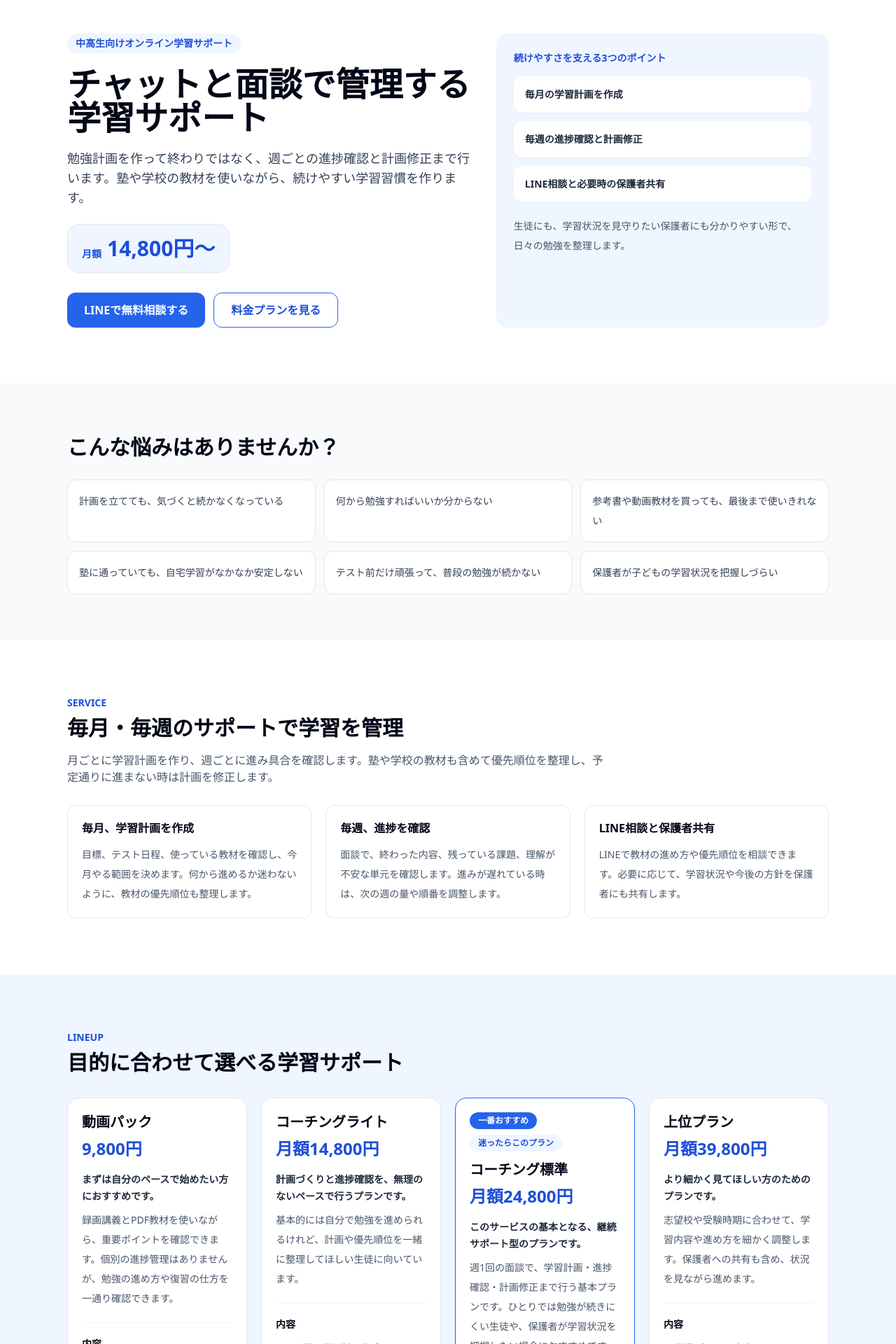
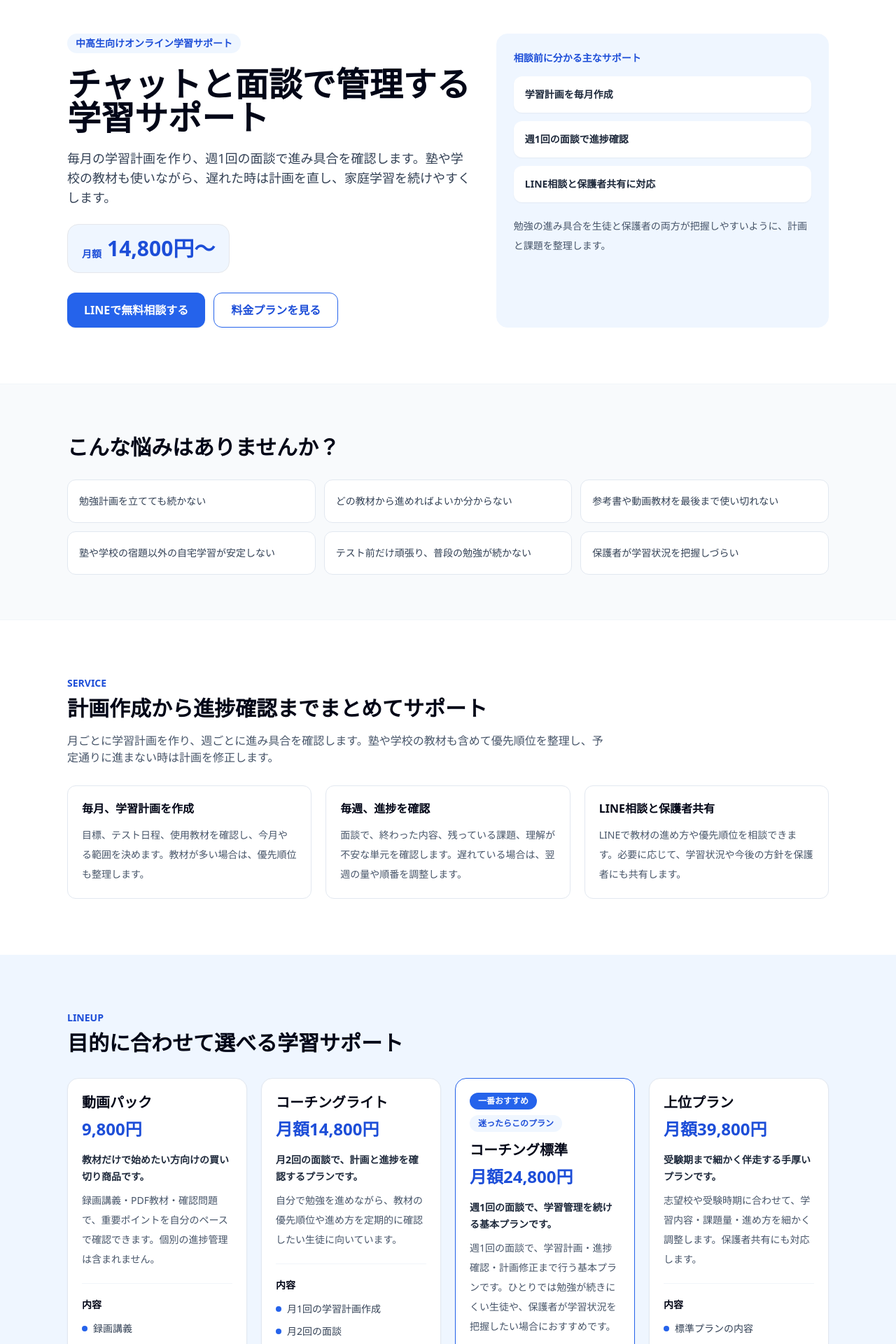
Before and after one commit to sitemakes/study-plan, a Next.js app: page / in a window 1280 px wide. Shown: the top 1920 px of the page at 70% size. Built offline with nearby package versions, Linux system fonts and the light colour scheme.

Commit message:
Polish landing page copy

```diff
--- a/app/page.tsx
+++ b/app/page.tsx
@@ -1,27 +1,27 @@
 const LINE_URL = "https://line.me/R/ti/p/@xxxxx";
 
 const heroFeatures = [
-  "毎月の学習計画を作成",
-  "毎週の進捗確認と計画修正",
-  "LINE相談と必要時の保護者共有"
+  "学習計画を毎月作成",
+  "週1回の面談で進捗確認",
+  "LINE相談と保護者共有に対応"
 ];
 
 const worries = [
-  "計画を立てても、気づくと続かなくなっている",
-  "何から勉強すればいいか分からない",
-  "参考書や動画教材を買っても、最後まで使いきれない",
-  "塾に通っていても、自宅学習がなかなか安定しない",
-  "テスト前だけ頑張って、普段の勉強が続かない",
-  "保護者が子どもの学習状況を把握しづらい"
+  "勉強計画を立てても続かない",
+  "どの教材から進めればよいか分からない",
+  "参考書や動画教材を最後まで使い切れない",
+  "塾や学校の宿題以外の自宅学習が安定しない",
+  "テスト前だけ頑張り、普段の勉強が続かない",
+  "保護者が学習状況を把握しづらい"
 ];
 
 const products = [
   {
     name: "動画パック",
     price: "9,800円",
-    lead: "まずは自分のペースで始めたい方におすすめです。",
+    lead: "教材だけで始めたい方向けの買い切り商品です。",
     description:
-      "録画講義とPDF教材を使いながら、重要ポイントを確認できます。個別の進捗管理はありませんが、勉強の進め方や復習の仕方を一通り確認できます。",
+      "録画講義・PDF教材・確認問題で、重要ポイントを自分のペースで確認できます。個別の進捗管理は含まれません。",
     items: [
       "録画講義",
       "PDF教材",
@@ -41,9 +41,9 @@ const products = [
   {
     name: "コーチングライト",
     price: "月額14,800円",
-    lead: "計画づくりと進捗確認を、無理のないペースで行うプランです。",
+    lead: "月2回の面談で、計画と進捗を確認するプランです。",
     description:
-      "基本的には自分で勉強を進められるけれど、計画や優先順位を一緒に整理してほしい生徒に向いています。",
+      "自分で勉強を進めながら、教材の優先順位や進め方を定期的に確認したい生徒に向いています。",
     items: [
       "月1回の学習計画作成",
       "月2回の面談",
@@ -61,7 +61,7 @@ const products = [
   {
     name: "コーチング標準",
     price: "月額24,800円",
-    lead: "このサービスの基本となる、継続サポート型のプランです。",
+    lead: "週1回の面談で、学習管理を続ける基本プランです。",
     description:
       "週1回の面談で、学習計画・進捗確認・計画修正まで行う基本プランです。ひとりでは勉強が続きにくい生徒や、保護者が学習状況を把握したい場合におすすめです。",
     featured: true,
@@ -85,9 +85,9 @@ const products = [
   {
     name: "上位プラン",
     price: "月額39,800円",
-    lead: "より細かく見てほしい方のためのプランです。",
+    lead: "受験期まで細かく伴走する手厚いプランです。",
     description:
-      "志望校や受験時期に合わせて、学習内容や進め方を細かく調整します。保護者への共有も含め、状況を見ながら進めます。",
+      "志望校や受験時期に合わせて、学習内容・課題量・進め方を細かく調整します。保護者共有にも対応します。",
     items: [
       "標準プランの内容",
       "より細かい学習管理",
@@ -108,18 +108,18 @@ const products = [
 ];
 
 const videoPackItems = [
-  "重要ポイントを動画で確認できる",
-  "PDF教材で手を動かしながら学べる",
-  "確認問題で理解度をチェックできる",
-  "おすすめの進め方に沿って学習できる",
-  "復習チェックリストで抜け漏れを確認できる"
+  "録画講義で重要ポイントを確認",
+  "PDF教材で手を動かして学習",
+  "確認問題で理解度をチェック",
+  "学習ガイドに沿って進められる",
+  "復習チェックリストで抜け漏れを確認"
 ];
 
 const coachingItems = [
-  "月ごとの学習計画の作成",
-  "週ごとの進捗確認",
+  "毎月の学習計画作成",
+  "週1回の進捗確認",
   "教材の優先順位整理",
-  "計画の修正",
+  "遅れに合わせた計画修正",
   "LINEでの相談対応",
   "必要に応じた保護者共有"
 ];
@@ -127,11 +127,11 @@ const coachingItems = [
 const steps = [
   {
     title: "LINEで相談",
-    text: "まずは、今の学習状況や困っていることをLINEで送ってください。"
+    text: "現在の学習状況、使っている教材、困っていることをLINEで送ってください。"
   },
   {
     title: "初回面談",
-    text: "Zoomで、目標・使っている教材・普段の勉強状況を確認します。動画パックが合うのか、コーチングプランが合うのかも一緒に整理します。"
+    text: "Zoomで目標、教材、普段の勉強時間を確認します。どのプランが合うかも整理します。"
   },
   {
     title: "商品・プランを選択",
@@ -139,11 +139,11 @@ const steps = [
   },
   {
     title: "学習開始",
-    text: "動画教材や学習計画に沿って、無理のないペースで学習を進めます。"
+    text: "教材と学習計画に沿って、毎日の勉強を進めます。"
   },
   {
     title: "進捗確認・計画修正",
-    text: "コーチングプランでは、面談やLINEで進み具合を確認し、必要に応じて計画を見直します。"
+    text: "コーチングでは面談とLINEで進み具合を確認し、遅れや理解度に合わせて計画を直します。"
   }
 ];
 
@@ -154,7 +154,7 @@ const comparison = [
     target: "まず試してみたい方",
     contents: "録画講義、PDF教材、確認問題、学習ガイド、復習チェックリスト",
     fit: "自分のペースで学びたい方",
-    description: "録画講義と教材で、自分のペースで学習を進める買い切り型の商品です。",
+    description: "録画講義と教材で、自分のペースで学習する買い切り型の商品です。",
     labels: [],
     featured: false
   },
@@ -164,7 +164,7 @@ const comparison = [
     target: "最低限のサポートがほしい方",
     contents: "月1回の学習計画作成、月2回の面談、進捗確認、チャット相談",
     fit: "自分で進めつつ、計画管理を手伝ってほしい方",
-    description: "自分で進める力はあり、定期的に方向性を確認したい方向けです。",
+    description: "自分で進めながら、月2回の面談で方向性を確認したい方向けです。",
     labels: [],
     featured: false
   },
@@ -175,7 +175,7 @@ const comparison = [
     contents: "月ごとの学習方針設計、月4回の面談、週次確認、計画修正、チャット相談",
     fit: "ひとりでは勉強が続きにくい方",
     description:
-      "週1回の面談で、学習計画・進捗確認・計画修正まで行う基本プランです。ひとりでは勉強が続きにくい生徒や、保護者が学習状況を把握したい場合におすすめです。",
+      "週1回の面談で、学習計画・進捗確認・計画修正まで行う基本プランです。保護者が学習状況を把握したい場合にもおすすめです。",
     labels: ["一番おすすめ", "迷ったらこのプラン"],
     featured: true
   },
@@ -185,7 +185,7 @@ const comparison = [
     target: "手厚い個別サポートを受けたい方",
     contents: "標準プランの内容、志望校別の学習方針、課題確認、保護者共有",
     fit: "受験まで細かく見てほしい方",
-    description: "志望校や受験時期に合わせて、より細かく学習状況を確認したい方向けです。",
+    description: "志望校や受験時期に合わせて、課題量や進め方まで細かく見直します。",
     labels: [],
     featured: false
   }
@@ -193,21 +193,21 @@ const comparison = [
 
 const recommended = [
   "計画を立てても勉強が続かない",
-  "動画や参考書を買っても使いこなせない",
-  "自分に合った勉強の進め方が分からない",
-  "塾以外の自宅学習も整えたい",
-  "毎週の進捗確認がある方が頑張りやすい",
-  "保護者も学習状況を把握したい"
+  "教材の優先順位を決めてほしい",
+  "塾や学校の教材をうまく使いたい",
+  "自宅学習の進み具合を見てほしい",
+  "毎週の面談がある方が続けやすい",
+  "保護者も学習状況を確認したい"
 ];
 
 const faqs = [
   {
     q: "動画パックだけでも利用できますか？",
-    a: "はい。動画パックだけでも利用できます。自分のペースで学びたい方に向いています。"
+    a: "はい。動画パックだけでも利用できます。録画講義と教材で、自分のペースで進めたい方に向いています。"
   },
   {
     q: "コーチングでは授業もありますか？",
-    a: "基本は授業ではなく、学習計画と進捗管理が中心です。必要に応じて、勉強内容や勉強方法の相談もできます。"
+    a: "基本は授業ではなく、学習計画・進捗確認・計画修正が中心です。必要に応じて、教材の使い方も相談できます。"
   },
   {
     q: "初回面談はプランに含まれますか？",
@@ -223,7 +223,7 @@ const faqs = [
   },
   {
     q: "途中でプラン変更できますか？",
-    a: "はい。学習状況や時期に合わせて、プラン変更の相談もできます。"
+    a: "はい。学習状況や時期に合わせて、プラン変更も相談できます。"
   }
 ];
 
@@ -284,7 +284,7 @@ export default function Home() {
             チャットと面談で管理する学習サポート
           </h1>
           <p className="mt-5 max-w-2xl text-base leading-8 text-slate-700 sm:text-lg">
-            勉強計画を作って終わりではなく、週ごとの進捗確認と計画修正まで行います。塾や学校の教材を使いながら、続けやすい学習習慣を作ります。
+            毎月の学習計画を作り、週1回の面談で進み具合を確認します。塾や学校の教材も使いながら、遅れた時は計画を直し、家庭学習を続けやすくします。
           </p>
           <div className="mt-6 inline-flex items-end gap-2 rounded-2xl border border-primary-100 bg-primary-50 px-5 py-4">
             <span className="text-sm font-bold text-primary-700">月額</span>
@@ -296,7 +296,7 @@ export default function Home() {
           </div>
         </div>
         <div className="rounded-2xl border border-primary-50 bg-primary-50 p-5 sm:p-6">
-          <p className="text-sm font-bold text-primary-700">続けやすさを支える3つのポイント</p>
+          <p className="text-sm font-bold text-primary-700">相談前に分かる主なサポート</p>
           <div className="mt-4 space-y-3">
             {heroFeatures.map((feature) => (
               <div key={feature} className="rounded-xl bg-white p-4 text-sm font-bold text-slate-800 shadow-sm">
@@ -305,7 +305,7 @@ export default function Home() {
             ))}
           </div>
           <p className="mt-5 text-sm leading-7 text-slate-600">
-            生徒にも、学習状況を見守りたい保護者にも分かりやすい形で、日々の勉強を整理します。
+            勉強の進み具合を生徒と保護者の両方が把握しやすいように、計画と課題を整理します。
           </p>
         </div>
       </section>
@@ -326,20 +326,20 @@ export default function Home() {
       <section id="service" className="mx-auto max-w-6xl px-4 py-14 sm:px-6 sm:py-20 lg:px-8">
         <SectionHeader
           eyebrow="SERVICE"
-          title="毎月・毎週のサポートで学習を管理"
+          title="計画作成から進捗確認までまとめてサポート"
           text="月ごとに学習計画を作り、週ごとに進み具合を確認します。塾や学校の教材も含めて優先順位を整理し、予定通りに進まない時は計画を修正します。"
         />
         <div className="mt-7 grid gap-5 lg:grid-cols-3">
           <div className="rounded-xl border border-slate-200 p-5">
             <h3 className="font-bold text-slate-950">毎月、学習計画を作成</h3>
             <p className="mt-3 text-sm leading-7 text-slate-600">
-              目標、テスト日程、使っている教材を確認し、今月やる範囲を決めます。何から進めるか迷わないように、教材の優先順位も整理します。
+              目標、テスト日程、使用教材を確認し、今月やる範囲を決めます。教材が多い場合は、優先順位も整理します。
             </p>
           </div>
           <div className="rounded-xl border border-slate-200 p-5">
             <h3 className="font-bold text-slate-950">毎週、進捗を確認</h3>
             <p className="mt-3 text-sm leading-7 text-slate-600">
-              面談で、終わった内容、残っている課題、理解が不安な単元を確認します。進みが遅れている時は、次の週の量や順番を調整します。
+              面談で、終わった内容、残っている課題、理解が不安な単元を確認します。遅れている場合は、翌週の量や順番を調整します。
             </p>
           </div>
           <div className="rounded-xl border border-slate-200 p-5">
@@ -399,7 +399,7 @@ export default function Home() {
           <SectionHeader
             eyebrow="VIDEO PACK"
             title="まずは動画パックから始められます"
-            text="いきなりコーチングを受けるのが不安な方は、動画パックから始めることもできます。録画講義・PDF教材・確認問題・学習ガイドを使って、自分のペースで学べます。"
+            text="コーチングの前に教材を試したい方は、動画パックから始められます。録画講義・PDF教材・確認問題で、自分のペースで学べます。"
           />
           <div className="rounded-2xl border border-slate-200 p-5 sm:p-6">
             <h3 className="font-bold text-slate-950">動画パックでできること</h3>
@@ -407,7 +407,7 @@ export default function Home() {
               <CheckList items={videoPackItems} />
             </div>
             <p className="mt-5 rounded-xl bg-slate-50 p-4 text-sm leading-7 text-slate-600">
-              動画パックは、学習内容の理解や勉強の進め方を確認するための商品です。個別の進捗管理や計画の見直しを希望する場合は、コーチングプランをご案内します。
+              動画パックは、学習内容を確認するための商品です。進捗管理や計画修正まで希望する場合は、LINEでコーチングプランをご相談ください。
             </p>
           </div>
         </div>
@@ -419,10 +419,10 @@ export default function Home() {
             <SectionHeader
               eyebrow="COACHING"
               title="コーチングで、勉強を続ける流れを作る"
-              text="コーチングでは、毎月の学習計画と毎週の進捗確認を行います。学校や塾の教材、参考書、動画教材の中から優先順位を決め、今やることを具体的にします。"
+              text="コーチングでは、毎月の学習計画と週1回の進捗確認を行います。学校や塾の教材、参考書、動画教材の中から優先順位を決め、今やることを具体的にします。"
             />
             <p className="mt-5 text-sm leading-7 text-slate-600 sm:text-base">
-              計画通りに進まなかった時は、勉強時間、教材の難しさ、優先順位を一緒に確認します。そのうえで、翌週に進める量や順番を調整し、無理なく続けられる計画に修正します。
+              計画通りに進まない時は、勉強時間、教材の難しさ、優先順位を確認します。そのうえで、翌週に進める量や順番を調整します。
             </p>
           </div>
           <div className="rounded-2xl bg-white p-5 shadow-sm sm:p-6">
@@ -455,7 +455,7 @@ export default function Home() {
           <SectionHeader
             eyebrow="PRICE"
             title="料金プラン"
-            text="サポートの手厚さと面談回数を比べながら選べます。迷う場合は、週1回の確認と計画修正まで行う標準プランがおすすめです。"
+            text="面談回数とサポート内容を比べながら選べます。迷う場合は、週1回の面談で計画修正まで行う標準プランがおすすめです。"
           />
           <div className="mt-8 grid gap-5 md:grid-cols-2 xl:grid-cols-4">
             {comparison.map((plan) => (
@@ -530,13 +530,13 @@ export default function Home() {
 
       <section className="mx-auto max-w-6xl px-4 py-14 sm:px-6 sm:py-20 lg:px-8">
         <div className="rounded-2xl bg-primary-600 p-6 text-white sm:p-10 lg:p-12">
-          <h2 className="text-2xl font-extrabold leading-tight sm:text-3xl">まずは今の学習状況を相談してください</h2>
+          <h2 className="text-2xl font-extrabold leading-tight sm:text-3xl">まずはLINEで学習状況を相談してください</h2>
           <div className="mt-5 max-w-3xl space-y-4 text-sm leading-7 text-primary-50 sm:text-base">
             <p>
-              勉強が続かない理由は、やる気だけではありません。やることが曖昧だったり、進み具合を見直す機会がなかったりすることもあります。
+              今使っている教材、テスト日程、普段の勉強時間を送ってください。
             </p>
-            <p>動画で学ぶだけでよいのか。コーチングで管理した方がよいのか。</p>
-            <p>今の学習状況に合わせて、合う進め方を一緒に整理します。</p>
+            <p>動画パックで始めるか、コーチングで管理するかを一緒に整理します。</p>
+            <p>保護者からの相談も受け付けています。</p>
           </div>
           <div className="mt-7">
             <LineButton className="bg-white text-primary-700 hover:bg-primary-50" />
```
